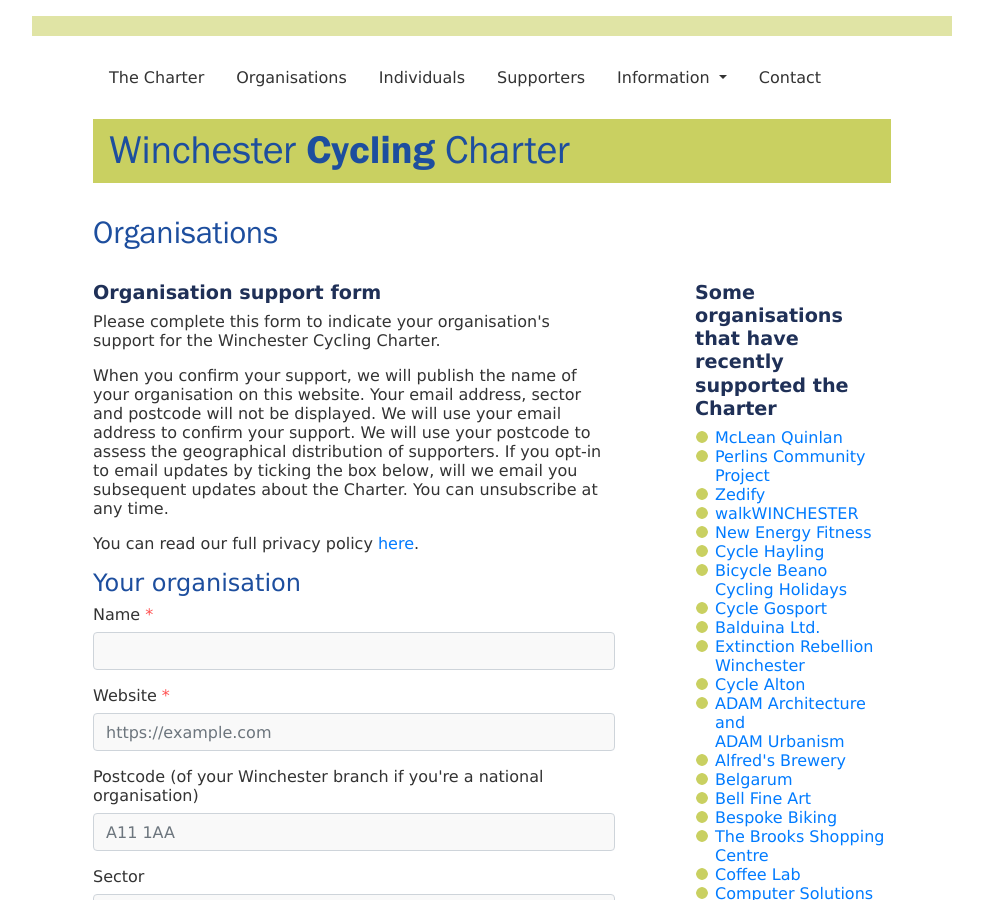
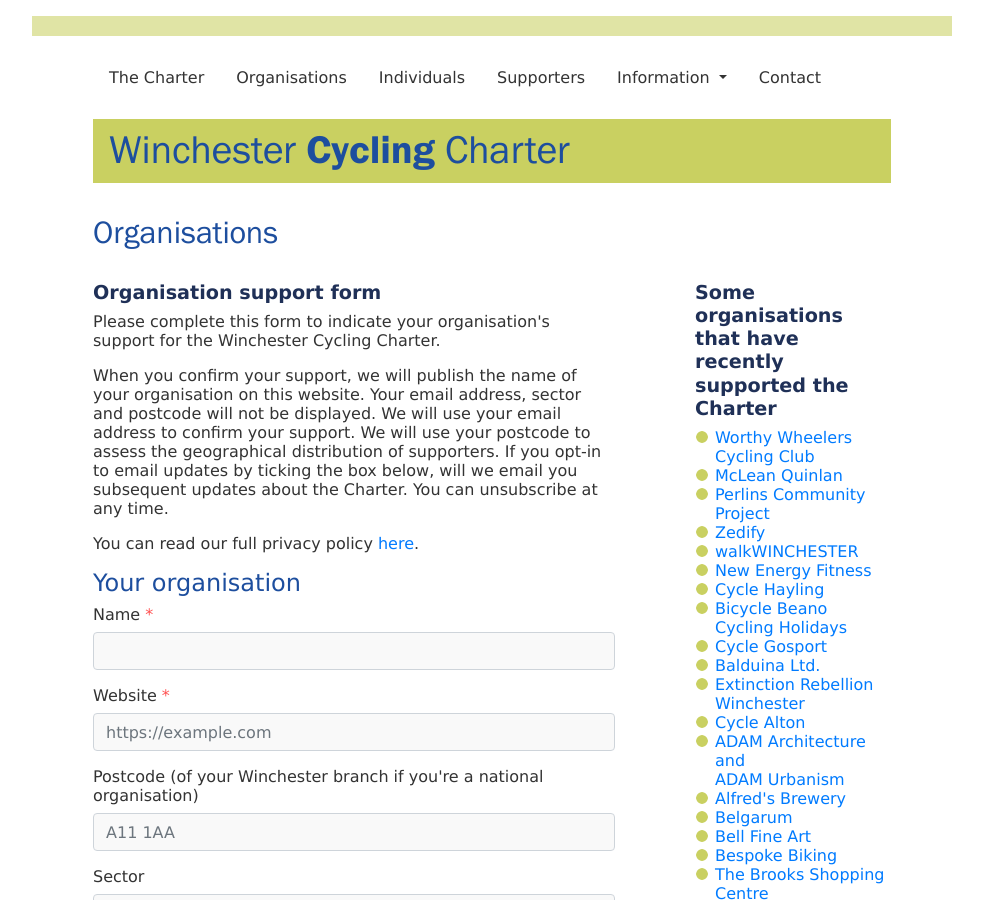
Before and after one commit to winchestercyclingcharter/winchestercyclingcharter.github.io, a Jekyll site: the page built from org-page.md, in a window 1280 px wide and 900 px high. Shown: the whole window, without its empty margins (148-1131 px from the left). Built offline with Jekyll 4.4.1, drawn with Linux system fonts in a browser that asks for light colours; nearby versions of some CDN libraries; some of the changed text lies outside the part shown.

Commit message:
Update orgs.yml

```diff
--- a/_data/orgs.yml
+++ b/_data/orgs.yml
@@ -28,6 +28,7 @@ orgs:
 - { title: Zedify, website: 'https://www.zedify.co.uk', logo: 'zedify-250.png', founding: false, dt: 20210221-181135-340898 }
 - { title: New Energy Fitness , website: 'https://www.newenergyfitness.co.uk/', logo: 'new-energy-fitness-250.png', founding: false, dt: 20210220-164726-326615 }
 - { title: McLean Quinlan, website: 'https://mcleanquinlan.com', logo: 'mclean-quinlan-250.png', founding: false, dt: 20210222-155022-822168 }
+- { title: Worthy Wheelers Cycling Club, website: 'https://www.worthywheelers.cc/', logo: 'wwheelers-250.png', founding: false, dt: 20210222-214553-643883 }
 - { title: Perlins Community Project, website: 'https://www.perlinscommunityproject.co.uk', logo: '#', founding: false, dt: 20210221-202457-823360 }
 - { title: Cycle Gosport, website: 'https://www.facebook.com/CycleGosport', logo: '#', founding: false, dt: 20210218-202016-587499 }
 - { title: Balduina Ltd. , website: 'https://www.balduina.co.uk', logo: '#', founding: false, dt: 20210218-191233-195718 }
```
